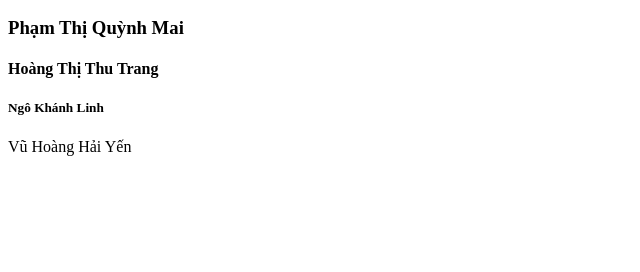
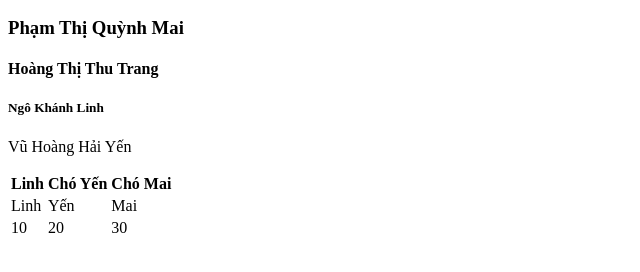
Before and after one commit to Linh7924/nghichti, a plain HTML site: page index.html in a window 1280 px wide. Shown: the part 110-382 px from the top of the page, without its empty margins (0-640 px from the left). Drawn offline with Linux system fonts and the light colour scheme.

Commit message:
Update index.html

```diff
--- a/index.html
+++ b/index.html
@@ -9,5 +9,23 @@
   <h4> Hoàng Thị Thu Trang</h4>
   <h5> Ngô Khánh Linh</h5>
   <p> Vũ Hoàng Hải Yến</p>
+  <table>
+    <tr>
+      <th>Linh</th>
+      <th>Chó Yến</th>
+      <th>Chó Mai</th>
+    </tr>
+    <tr>
+      <td>Linh</td>
+      <td>Yến</td>
+      <td>Mai</td>
+    </tr>
+    <tr>
+      <td>10</td>
+      <td>20</td>
+      <td>30</td>
+    </tr>
+
+  </table>
 </body>
 </html>
```
